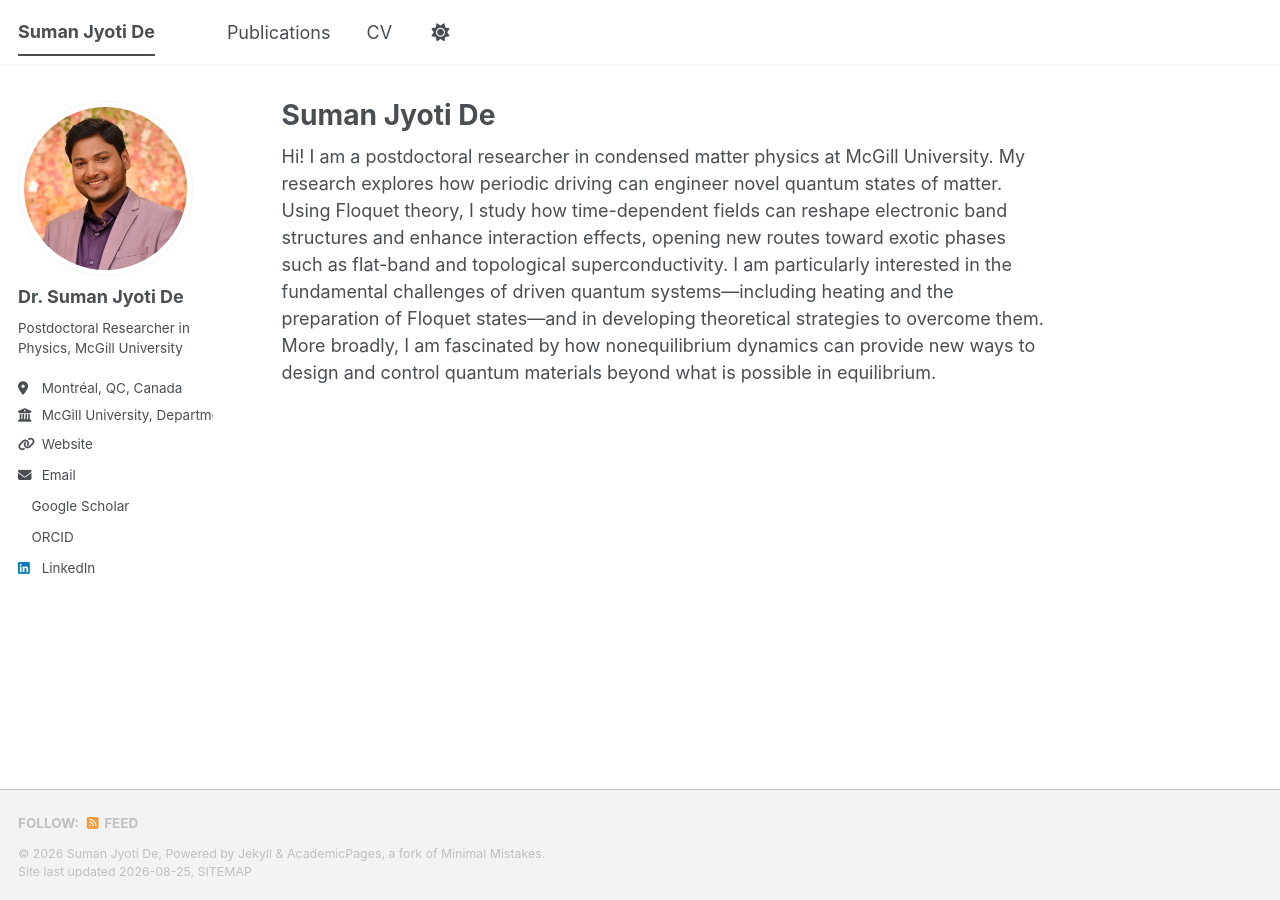
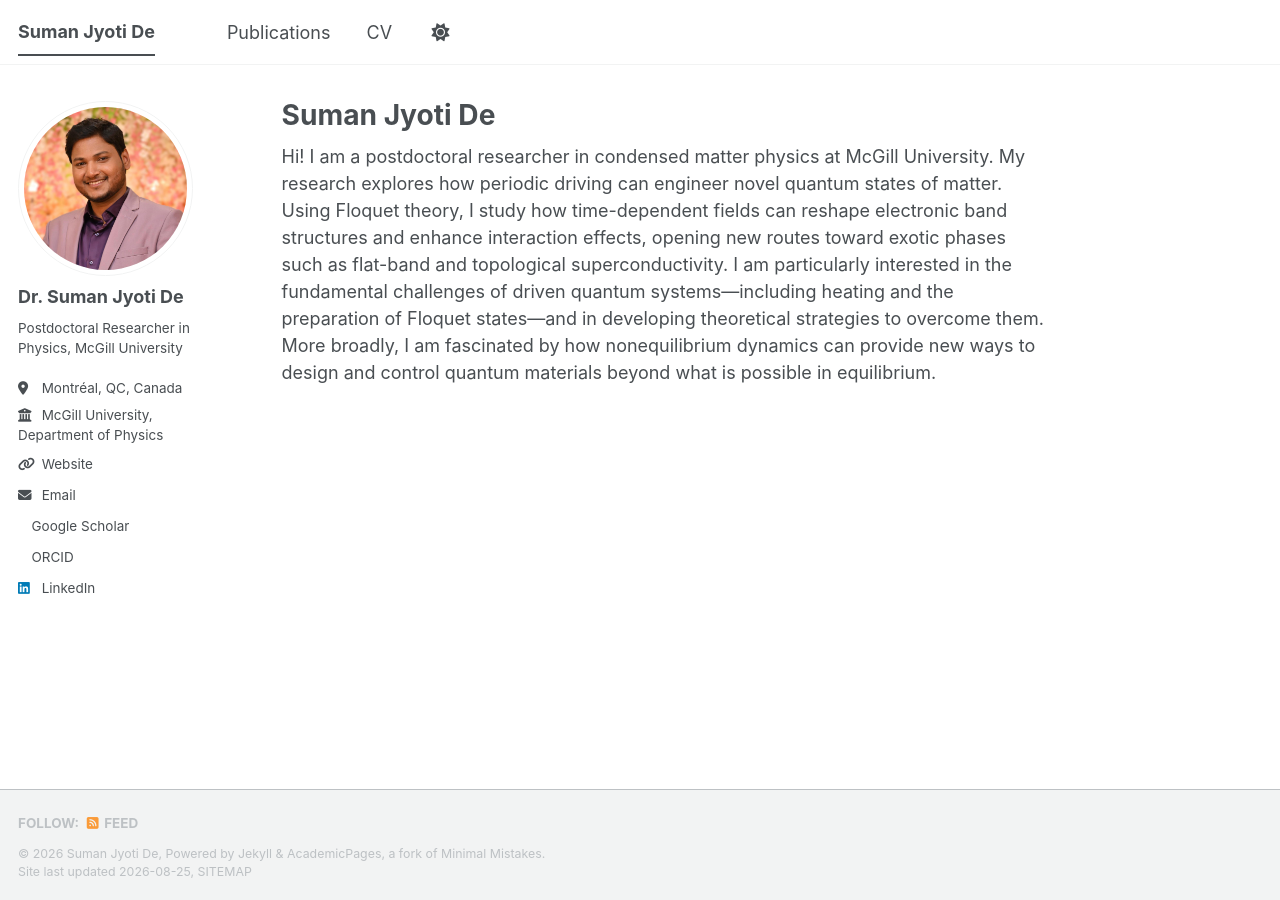
Before and after one commit to sjdphysics/sjdphysics.github.io, a Jekyll site: the page built from _pages/about.md, in a window 1280 px wide. Built offline with Jekyll 4.4.1, drawn with Linux system fonts in a browser that asks for light colours; a style sheet for code colours, icons or effects is not loaded.

Commit message:
Fix sidebar: wrap long employer text, always show academic links

```diff
--- a/assets/css/main.scss
+++ b/assets/css/main.scss
@@ -37,3 +37,33 @@
     "layout/sidebar",
     "layout/json_cv"
 ;
+
+/* --- Custom overrides: always show sidebar bio details & academic links, and wrap long text --- */
+.author__urls-wrapper .author__urls {
+  display: block !important;
+  position: static !important;
+  margin-top: 10px;
+  padding: 0;
+  border: 0;
+  background: transparent;
+  box-shadow: none;
+}
+
+.author__urls-wrapper .author__urls:before,
+.author__urls-wrapper .author__urls:after {
+  display: none !important;
+}
+
+.author__urls-wrapper button {
+  display: none !important;
+}
+
+.author__urls li {
+  white-space: normal !important;
+  word-wrap: break-word;
+  overflow-wrap: break-word;
+}
+
+.sidebar .author__desktop {
+  display: block !important;
+}
```
